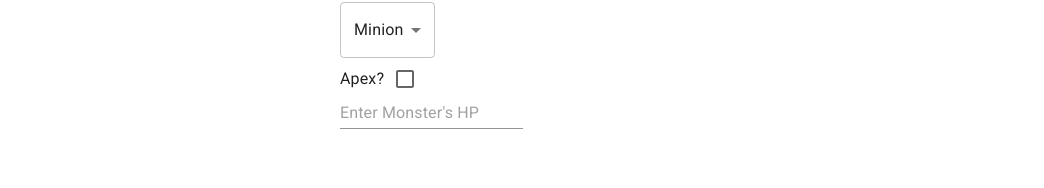
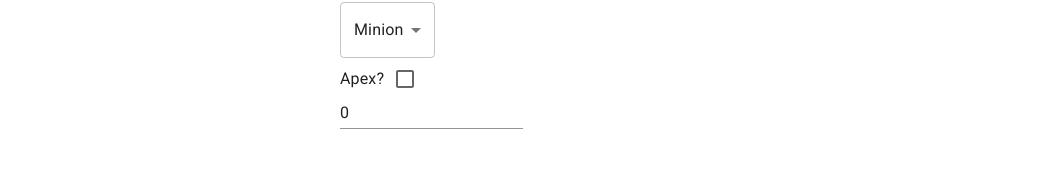
Before and after one commit to DanShink/monsterstatblockgen, a React (Vite) app: page / in a window 1280 px wide. Shown: the part 261-449 px from the top of the page, without its empty margins (0-1044 px from the left). Built offline with nearby package versions, Linux system fonts and the light colour scheme.

Commit message:
feat: add some jsdoc stuff in the context

```diff
--- a/src/MonsterStatblockGen/MonsterStatblockContext.jsx
+++ b/src/MonsterStatblockGen/MonsterStatblockContext.jsx
@@ -2,6 +2,30 @@ import React from "react";
 
 const MonsterStatblockContext = React.createContext();
 
+/**
+ * @typedef {Object} MonsterStatBlockState
+ * @param {String} name Name of the monster
+ * @param {String} size Size of the monster
+ * @param {String} type Type of monster
+ * @param {Number} level Monster Level
+ * @param {String} category Category of monster
+ * @param {Boolean} apex Is the monster an apex?
+ * @param {Number} hp Hit points of the monster
+ * @param {Number} mig Might of the monster
+ * @param {Number} agl Agility of the monster
+ * @param {Number} cha Charisma of the monster
+ * @param {Number} int Intellect of the monster
+ * @param {Boolean} migprof Proficient in Might?
+ * @param {Boolean} aglprof Proficient in Agility?
+ * @param {Boolean} chaprof Proficient in Charisma?
+ * @param {Boolean} intprof Proficient in Intellect?
+ * @param {Object.<string, string>} resistances Monster Resistances
+ */
+
+/**
+ * useState hook for managing monster stat block state
+ * @returns {MonsterStatBlockState}
+ */
 function useState() {
 	const [name, setName] = React.useState("");
 	const [size, setSize] = React.useState("Medium");
@@ -9,7 +33,7 @@ function useState() {
 	const [level, setLevel] = React.useState(0);
 	const [category, setCategory] = React.useState("Minion");
 	const [apex, setApex] = React.useState(false);
-	const [hp, setHp] = React.useState("");
+	const [hp, setHp] = React.useState(0);
 	const [mig, setMig] = React.useState(0);
 	const [agl, setAgl] = React.useState(0);
 	const [cha, setCha] = React.useState(0);
@@ -59,6 +83,10 @@ function useState() {
 	};
 }
 
+/**
+ * Returns the state object
+ * @returns {MonsterStatBlockState} Monster Stat Block State Object
+ */
 export function useMonsterStatblockContext() {
 	const state = React.useContext(MonsterStatblockContext);
 	return state;
```
